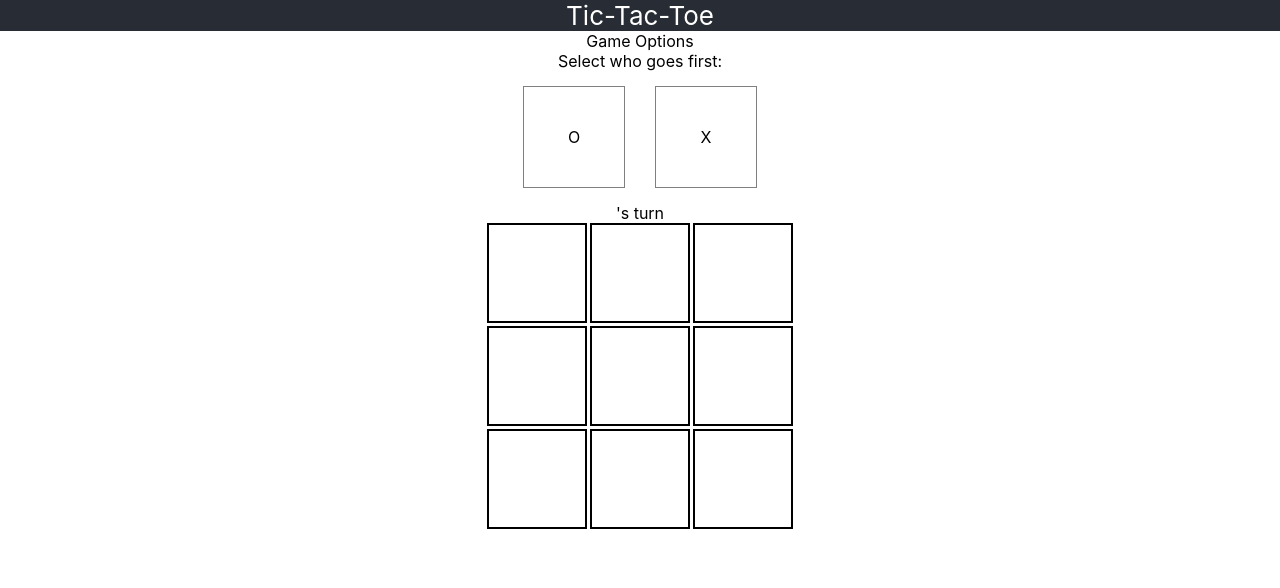
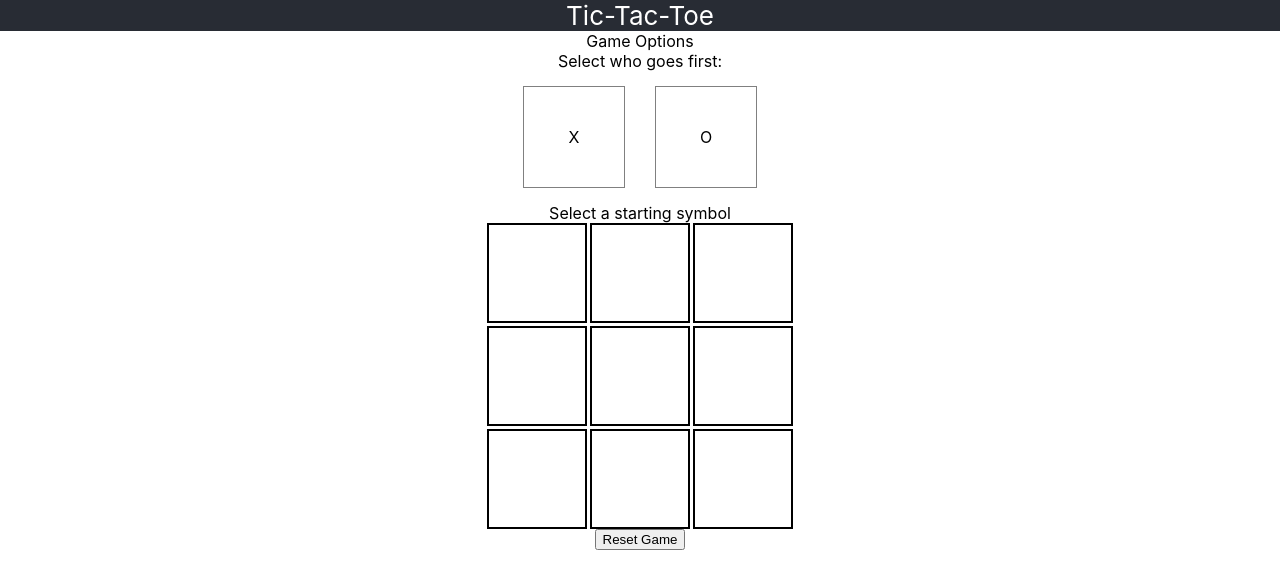
Before and after one commit to khdrew/tictactoe, a React (Create React App) app: page / in a window 1280 px wide. Shown: the top 588 px of the page. Built offline with nearby package versions, Linux system fonts and the light colour scheme.

Commit message:
enumerate options, add reset btn

```diff
--- a/src/component/App.tsx
+++ b/src/component/App.tsx
@@ -4,14 +4,19 @@ import PlayArea from './PlayArea';
 import './App.scss';
 
 export type Options = {
-  startingPlayer: string;
+  startingPlayer: PlayerType;
+}
+export enum PlayerType {
+  X = 'X',
+  O = 'O',
+  NotPlayer = ''
 }
 export default class App extends Component<{}, Options> {
 
   constructor(props: any) {
     super(props);
     this.state = {
-      startingPlayer: ''
+      startingPlayer: PlayerType.NotPlayer
     };
     this.bindFunctions();
   }
--- a/src/component/GameOptions.tsx
+++ b/src/component/GameOptions.tsx
@@ -1,5 +1,5 @@
 import { Component } from 'react';
-import { Options } from './App';
+import { Options, PlayerType } from './App';
 import './GameOptions.scss';
 
 type AppProps = {
@@ -7,17 +7,17 @@ type AppProps = {
 }
 export default class GameOptions extends Component<AppProps, Options> {
 
-    private get firstPlayer(): string {
+    private get firstPlayer(): PlayerType {
         return this.state.startingPlayer;
     }
     private onOptionConfirmed: (o: Options) => void;
 
 
-    readonly options: string[] = ['O', 'X'];
+    readonly options: PlayerType[] = [PlayerType.X, PlayerType.O];
 
     constructor(props: AppProps) {
         super(props);
-        this.state = { startingPlayer: '' };
+        this.state = { startingPlayer: PlayerType.NotPlayer };
 
         this.onOptionConfirmed = this.props.onOptionConfirmed;
     }
--- a/src/component/PlayArea.scss
+++ b/src/component/PlayArea.scss
@@ -1,3 +1,4 @@
+@import '../index.scss';
 .play-area {
     display: flex;
     justify-content: center;
@@ -15,5 +16,6 @@
         justify-content: center;
         align-items: center;
         border: 2px solid black;
+        @include noselect;
     }
 }
--- a/src/component/PlayArea.tsx
+++ b/src/component/PlayArea.tsx
@@ -1,23 +1,25 @@
 import { Component } from 'react';
-import { Options } from './App';
+import { Options, PlayerType } from './App';
 import './PlayArea.scss';
 
 type Box = {
     id: number;
-    selectedBy: string;
+    selectedBy: PlayerType;
 }
 
 type GameVariables = {
     boxes: Box[];
-    currentPlayer: string;
-    startingPlayer: string;
+    currentPlayer: PlayerType;
+    startingPlayer: PlayerType;
 }
+
 export default class PlayArea extends Component<{ options: Options }, GameVariables> {
 
     constructor(props: { options: Options }) {
         super(props);
         this.state = PlayArea.initState(props);
         this.onBoxClick = this.onBoxClick.bind(this);
+        this.onResetGame = this.onResetGame.bind(this);
     }
 
     static initState(props: { options: Options }): GameVariables {
@@ -28,27 +30,51 @@ export default class PlayArea extends Component<{ options: Options }, GameVariab
         }
 
         for (var i = 0; i < 9; i++) {
-            output.boxes.push({ id: i, selectedBy: '' });
+            output.boxes.push({ id: i, selectedBy: PlayerType.NotPlayer });
         }
         return output;
     }
+
     static getDerivedStateFromProps(props: { options: Options }, state: GameVariables): GameVariables {
         if (state.startingPlayer === props.options.startingPlayer) { return state; }
         return PlayArea.initState(props);
     }
 
+    onResetGame() {
+        this.setState(PlayArea.initState(this.props));
+    }
+
     onBoxClick(e: any) {
+        // check if game started
+        if (this.state.startingPlayer === PlayerType.NotPlayer) { return; }
+
         const targetBoxId = e.target.id;
-        const newState: GameVariables = { ...this.state};
-        newState.boxes[targetBoxId] = { ...newState.boxes[targetBoxId], selectedBy: newState.currentPlayer};
-        newState.currentPlayer = this.state.currentPlayer === 'X' ? 'O' : 'X';
+        // check valid move
+        if (!this.isValidMove(this.state.boxes, targetBoxId)) { return; }
+
+        const newState: GameVariables = { ...this.state };
+        newState.boxes[targetBoxId] = { ...newState.boxes[targetBoxId], selectedBy: newState.currentPlayer };
+        newState.currentPlayer = this.state.currentPlayer === PlayerType.X ? PlayerType.O : PlayerType.X;
+
         this.setState(newState);
+    }
+
+    private isValidMove(boxes: Box[], targetMove: number) {
+        return boxes[targetMove].selectedBy === PlayerType.NotPlayer;
     }
 
     render() {
         return (
             <div className="play-area">
-                <label>{this.state.currentPlayer}'s turn</label>
+                {(() => {
+                    let instruction = '';
+                    if (this.state.startingPlayer === PlayerType.NotPlayer) {
+                        instruction = 'Select a starting symbol';
+                    } else {
+                        instruction = `It is currently ${this.state.currentPlayer}'s turn`;
+                    }
+                    return (<div className="game-instruction">{instruction}</div>);
+                })()}
                 <div className="game-container">
                     {this.state.boxes.map((box, i) => {
                         return (
@@ -58,6 +84,7 @@ export default class PlayArea extends Component<{ options: Options }, GameVariab
                         )
                     })}
                 </div>
+                <button onClick={this.onResetGame}>Reset Game</button>
             </div>
         );
     }
```
